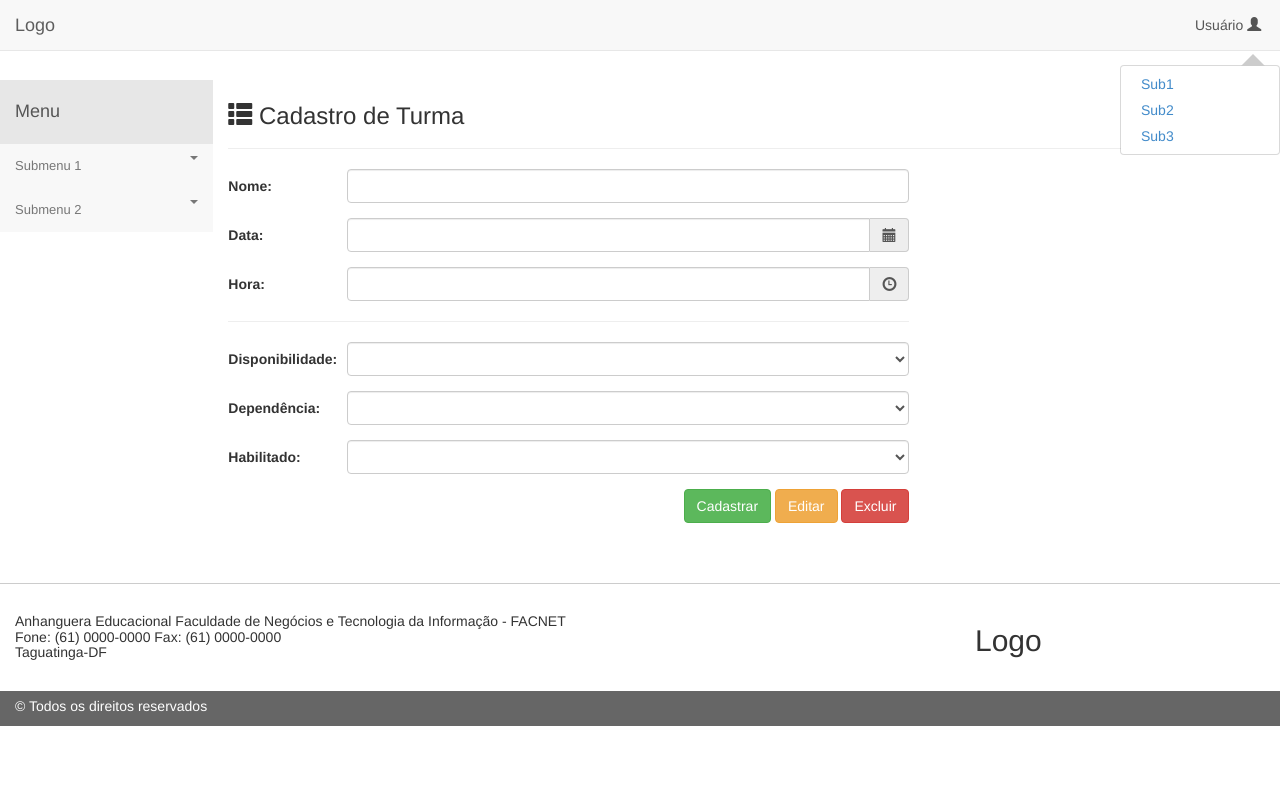
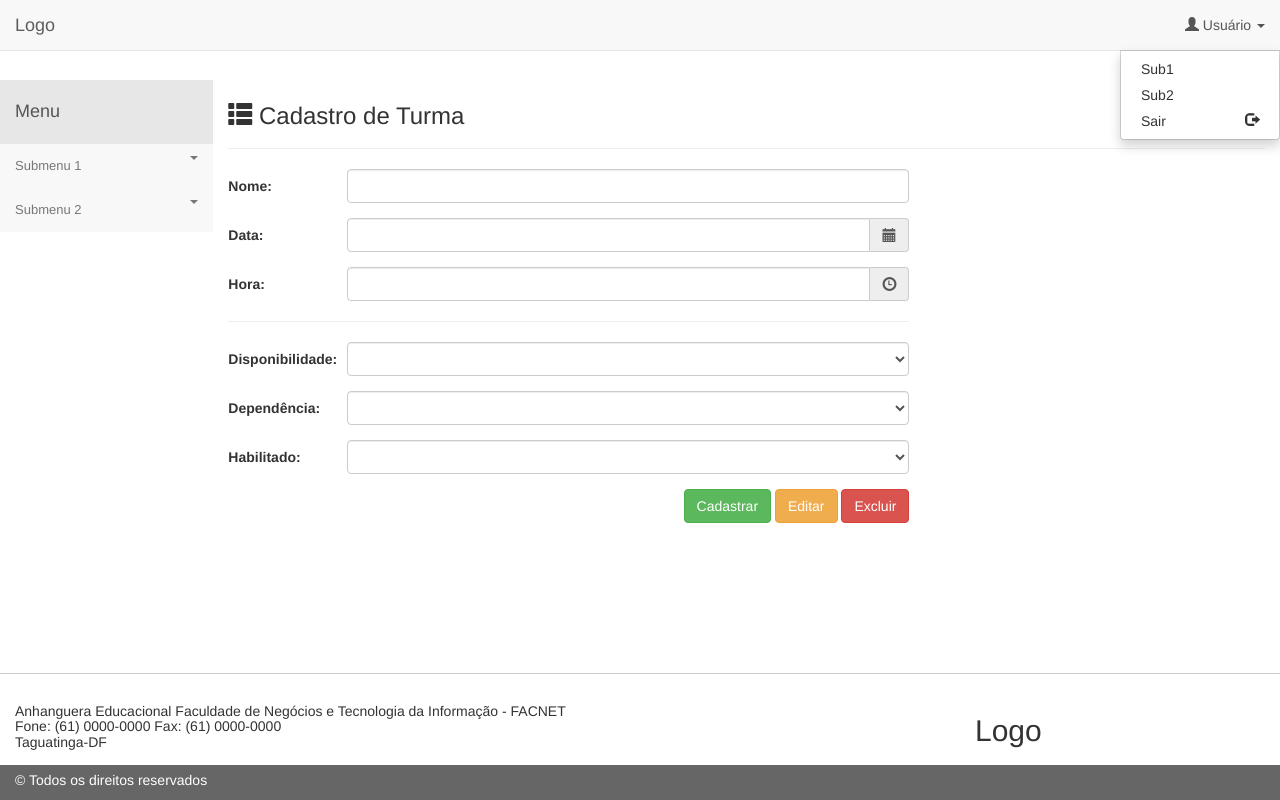
Before and after one commit to reuelsc/tcc, a PHP site: page /secretaria/cadastroTurma.php in a window 1280 px wide, after a click on "Usuário". Run offline with PHP 8.4, Linux system fonts and the light colour scheme.

Commit message:
Realizando alguns ajustes

```diff
--- a/css/style.css
+++ b/css/style.css
@@ -4,8 +4,11 @@
 }
 
 footer {
-  padding: 20px 0;
+    padding-top: 20px;
     border-top: 1px solid #CCC;
+    position: absolute;
+    bottom: 40px;
+    width: 100%;
 }
 
 .wrapper {
@@ -17,7 +20,7 @@ footer {
     padding: 5px 0 0;
     background: #666;
     color: #FFF;
-  position: bottom;
+    position: absolute;
     bottom: 0;
     width: 100%;
 }
@@ -193,41 +196,3 @@ footer {
     margin-top: 8px;
   }
 }
-
-/* User Menu */
-.dropdown {
-    border-radius:4px;
-    width: 100px;
-}
-
-.dropdown-menu>li>a {
-  color: #428bca;
-}
-
-.dropdown ul.dropdown-menu {
-  border-radius: 4px;
-  box-shadow: none;
-  margin-top: 15px;
-}
-
-.dropdown ul.dropdown-menu:before {
-  content: "";
-  border-bottom: 10px solid #FFF;
-  border-right: 10px solid transparent;
-  border-left: 10px solid transparent;
-  position: absolute;
-  top: -10px;
-  right: 16px;
-  z-index: 10px;
-}
-
-.dropdown ul.dropdown-menu:after {
-  content: "";
-  border-bottom: 12px solid #CCC;
-  border-right: 12px solid transparent;
-  border-left: 12px solid transparent;
-  position: absolute;
-  top: -12px;
-  right: 14px;
-  z-index: 9px;
-}
--- a/secretaria/cadastroAluno.php
+++ b/secretaria/cadastroAluno.php
@@ -27,11 +27,11 @@
 			<div class="collapse navbar-collapse" id="bs-example-navbar-collapse-1">
 				<ul class="nav navbar-nav navbar-right">
 					<li class="dropdown">
-						<a href="#" class="dropdown-toggle" data-toggle="dropdown">Usuário <span class="glyphicon glyphicon-user"></span></a>
+						<a href="#" class="dropdown-toggle" data-toggle="dropdown"><span class="glyphicon glyphicon-user"></span> Usuário <span class="caret"></span></a>
 						<ul class="dropdown-menu">
 							<li><a href="#">Sub1</a></li>
 							<li><a href="#">Sub2</a></li>
-							<li><a href="#">Sub3</a></li>
+							<li><a href="#">Sair <span class="pull-right glyphicon glyphicon-log-out"></span></a></li>
 						</ul>
 					</li>
 				</ul>
--- a/secretaria/cadastroTurma.php
+++ b/secretaria/cadastroTurma.php
@@ -9,7 +9,6 @@
 
 	<link rel="stylesheet" href="../css/bootstrap.css">
 	<link rel="stylesheet" href="../css/style.css">
-	<link rel="stylesheet" href="../css/datepicker.css">
 </head>
 <body>
 
@@ -28,11 +27,11 @@
 			<div class="collapse navbar-collapse" id="bs-example-navbar-collapse-1">
 				<ul class="nav navbar-nav navbar-right">
 					<li class="dropdown">
-						<a href="#" class="dropdown-toggle" data-toggle="dropdown">Usuário <span class="glyphicon glyphicon-user"></span></a>
+						<a href="#" class="dropdown-toggle" data-toggle="dropdown"><span class="glyphicon glyphicon-user"></span> Usuário <span class="caret"></span></a>
 						<ul class="dropdown-menu">
 							<li><a href="#">Sub1</a></li>
 							<li><a href="#">Sub2</a></li>
-							<li><a href="#">Sub3</a></li>
+							<li><a href="#">Sair <span class="pull-right glyphicon glyphicon-log-out"></span></a></li>
 						</ul>
 					</li>
 				</ul>
@@ -102,10 +101,10 @@
 									</div>
 
 									<div class="form-group">
-										<label for="inputDate" class="col-xs-6 col-sm-2 col-md-1 col-lg-2 control-label">Data:</label>
+										<label for="Date" class="col-xs-6 col-sm-2 col-md-1 col-lg-2 control-label">Data:</label>
 										<div class="col-xs-6 col-sm-10 col-md-11 col-lg-10">
-											<div class="input-group">
-												<input type="text" class="form-control" id="inputDate" data-date-format="dd/mm/yyyy">
+											<div class="input-group date" id="datepicker" data-date-format="dd/mm/yyyy">
+												<input type="text" class="form-control">
 												<span class="input-group-addon">
 													<span class="glyphicon glyphicon-calendar"></span>
 												</span>
@@ -114,10 +113,10 @@
 									</div>
 
 									<div class="form-group">
-										<label for="inputHora" class="col-xs-6 col-sm-2 col-md-1 col-lg-2 control-label">Hora:</label>
+										<label for="Hora" class="col-xs-6 col-sm-2 col-md-1 col-lg-2 control-label">Hora:</label>
 										<div class="col-xs-6 col-sm-10 col-md-11 col-lg-10">
-											<div class="input-group">
-												<input type="text" class="form-control" id="inputHora">
+											<div class="input-group date" id="inputHora">
+												<input type="text" class="form-control" />
 												<span class="input-group-addon">
 													<span class="glyphicon glyphicon-time"></span>
 												</span>
@@ -208,14 +207,5 @@
 
 	<script src="../js/jquery.min.js"></script>
 	<script src="../js/bootstrap.min.js"></script>
-	<script src="../js/bootstrap-datepicker.js"></script>
-
-	<script type="text/javascript">
-		$(function() {
-			var options = new Array();
-			options['language'] = 'pt-BR';
-			$('.glyphicon-calendar').datepicker(options);
-		})
-	</script>
 </body>
 </html>
```
Also changed, not shown: index.php (+6 -5 lines). Lines whose indentation alone changed are shown as unchanged.
